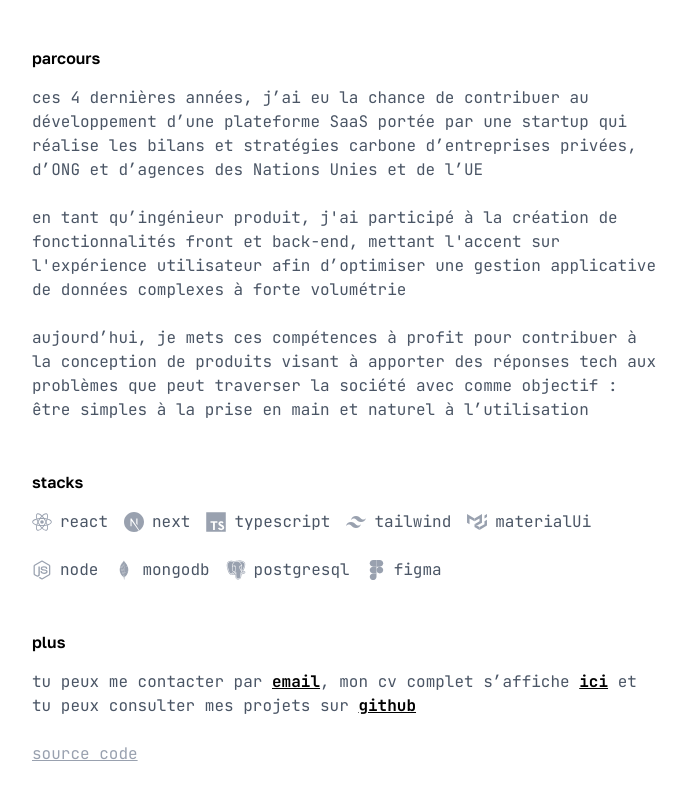
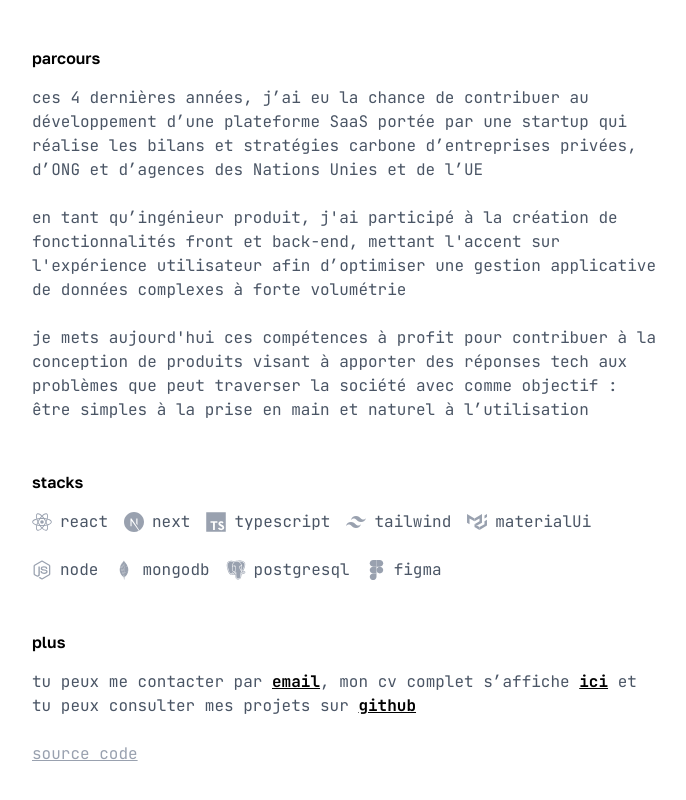
Before and after one commit to raphaelchpprt/raphaelch.me, a Next.js app: page / in a window 1280 px wide. Shown: the part 826-1626 px from the top of the page, without its empty margins (248-934 px from the left). Built offline with nearby package versions, Linux system fonts and the light colour scheme.

Commit message:
Refactor text formatting and structure in the Home component for improved readability

```diff
--- a/app/page.tsx
+++ b/app/page.tsx
@@ -81,8 +81,8 @@ export default async function Home() {
             applicative de données complexes à forte volumétrie
           </p>
           <p className="max-w-prose text-pretty">
-            aujourd&rsquo;hui, je mets ces compétences à profit pour contribuer
-            à la conception de produits visant à apporter des réponses tech aux
+            je mets aujourd&apos;hui ces compétences à profit pour contribuer à
+            la conception de produits visant à apporter des réponses tech aux
             problèmes que peut traverser la société avec comme objectif : être
             simples à la prise en main et naturel à l&rsquo;utilisation
           </p>
@@ -91,8 +91,7 @@ export default async function Home() {
       <div>
         <h3 className="text-accent mb-4 font-sans font-semibold">stacks</h3>
         <div className="flex flex-col gap-6">
-          {" "}
-          <p className="flex max-w-prose items-center text-pretty">
+          <div className="flex max-w-prose items-center text-pretty">
             <div className="mr-4 flex items-center space-x-2">
               <StackIcon icon={ReactIcon} />
               <span>react</span>
@@ -112,8 +111,8 @@ export default async function Home() {
               <StackIcon icon={MaterialUiIcon} />
               <span>materialUi</span>
             </div>
-          </p>
-          <p className="flex max-w-prose items-center space-x-4 text-pretty">
+          </div>
+          <div className="flex max-w-prose items-center space-x-4 text-pretty">
             <div className="flex items-center space-x-2">
               <StackIcon icon={NodeIcon} />
               <span>node</span>
@@ -130,7 +129,7 @@ export default async function Home() {
               <StackIcon icon={FigmaIcon} />
               <span>figma</span>
             </div>
-          </p>
+          </div>
         </div>
       </div>
       <div>
```
